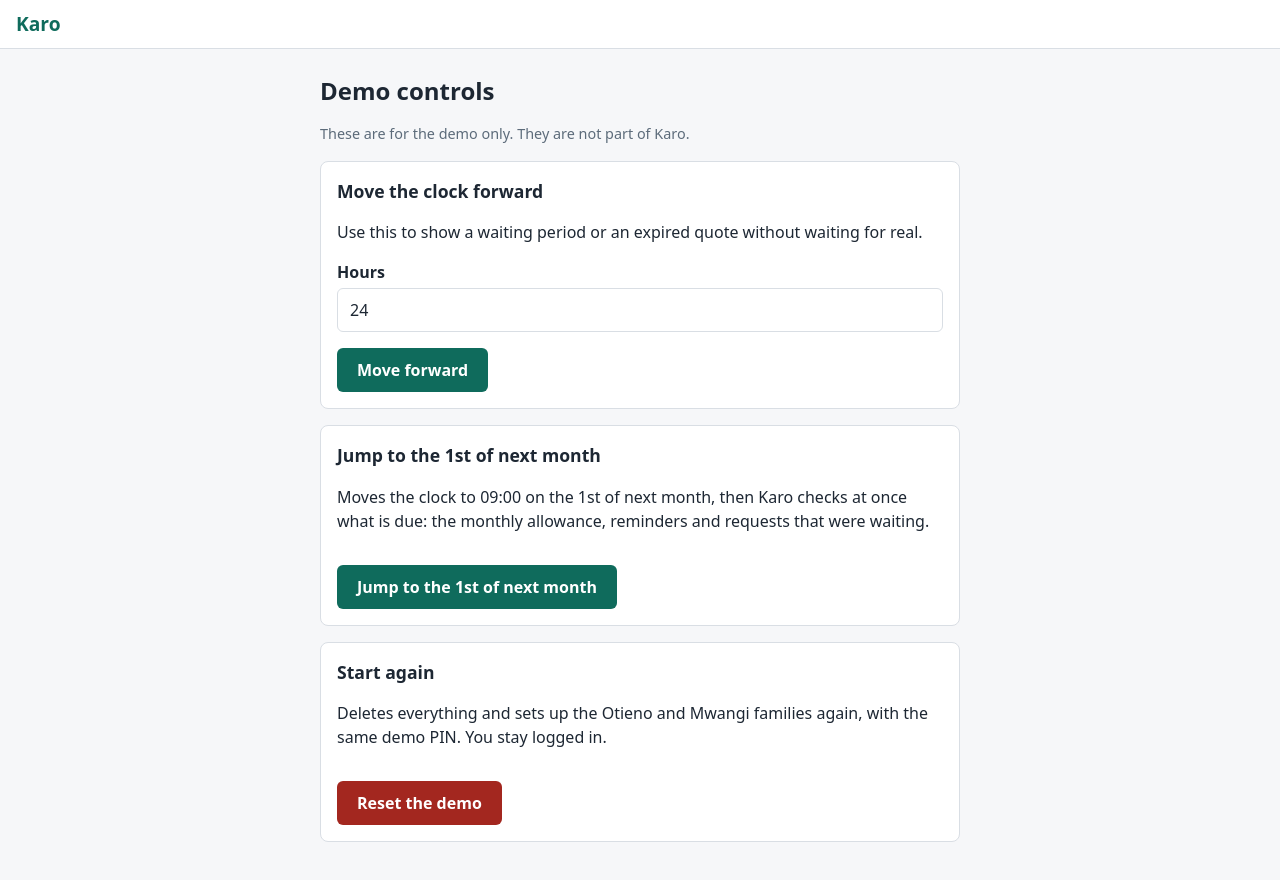
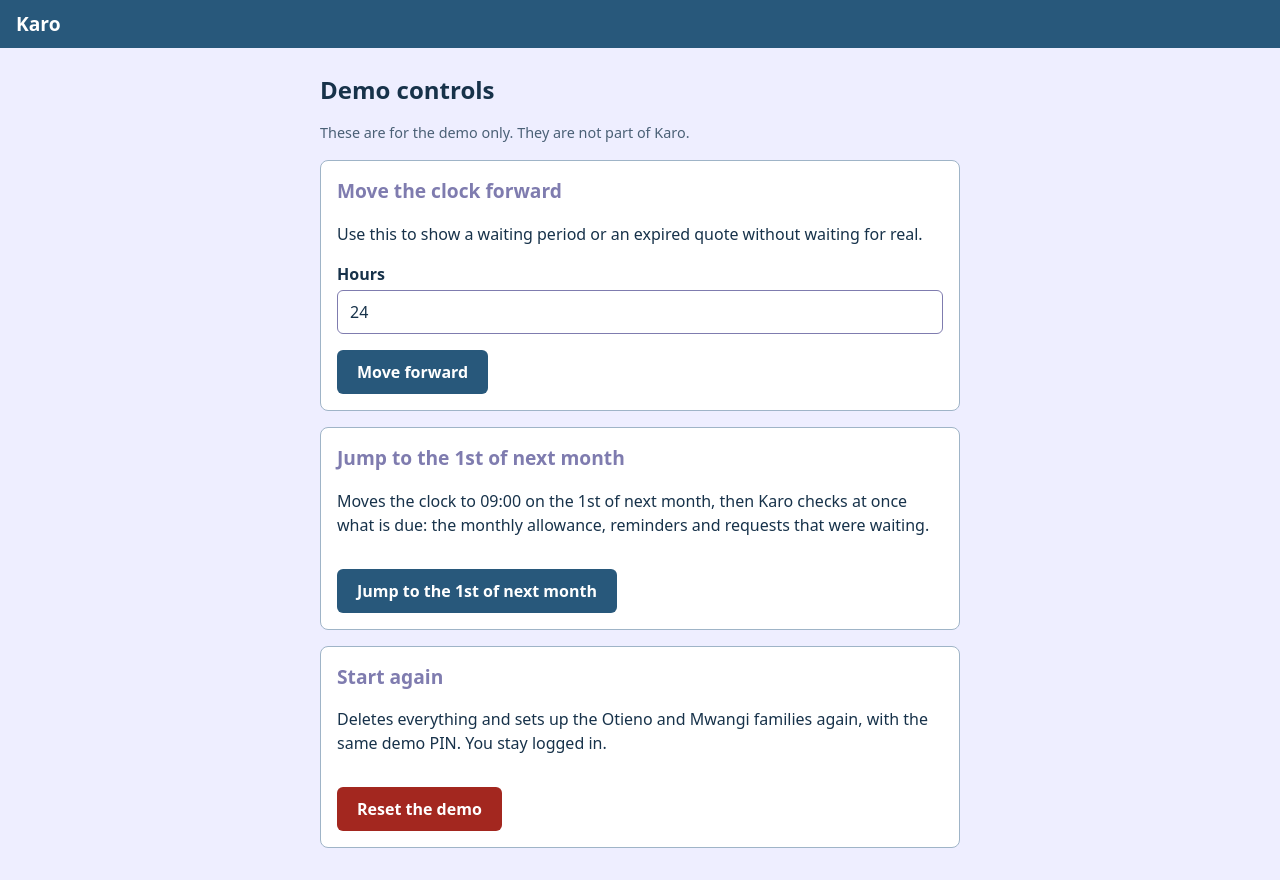
Before and after one commit to Jotham-Siror/karo, a FastAPI app: template src/karo/web/templates/demo.html in a window 1280 px wide. Before the commit the page ends 842 px from the top, so only its background shows below. Run offline with FastAPI, Linux system fonts and the light colour scheme; the template is opened without the code that fills it, so the values that code supplies are empty; parts of the project's set-up code (start-up, migrations or seed data) failed here and were passed over.

Commit message:
Restyle the web app in Baltic Blue and Lavender
Colours and CSS only. Header, links, buttons and user chat bubbles are Baltic Blue
with white text. The page and AI bubbles are Lavender with dark ink text. Powder
Blue draws borders and dividers. Muted Teal fills the success notices with dark ink
text. Error red and the warning banner are unchanged. Secondary body text uses a
slate near the ink, because Lavender Grey is too light for it, so Lavender Grey is
kept for the large bold card headings and the field borders.

Co-Authored-By: Claude Sonnet 5.5 <noreply@anthropic.com>

```diff
--- a/src/karo/web/static/style.css
+++ b/src/karo/web/static/style.css
@@ -1,15 +1,22 @@
 :root {
-  --ink: #1d2733;
-  --muted: #5c6b7a;
-  --paper: #f6f7f9;
+  /* Joseph's palette. Baltic Blue is the brand colour; Lavender is the page tint; Powder Blue draws borders and dividers. */
+  --ink: #17324a;
+  /* Body-size secondary text. Lavender Grey is too light for that, so this is a slate near the ink. */
+  --muted: #4a6076;
+  --paper: #eeeeff;
   --card: #ffffff;
-  --line: #d9dee4;
-  --brand: #0f6b5c;
+  --line: #9fb4c7;
+  --brand: #28587b;
+  --brand-hover: #1f4563;
   --brand-ink: #ffffff;
-  --ok: #19704a;
-  --ok-bg: #e4f4ec;
-  --info: #1f4f8f;
-  --info-bg: #e7eff9;
+  /* Lavender Grey: only for bold large text and for borders, because it is 3.9:1 on white. */
+  --label: #7f7caf;
+  /* Muted Teal is a fill with dark ink text, never text itself. */
+  --ok: #17324a;
+  --ok-bg: #9fb798;
+  --info: #28587b;
+  --info-bg: #ffffff;
+  /* Error and warning colours are unchanged: they carry meaning. */
   --bad: #a3271f;
   --bad-bg: #fbe9e7;
   --warn-bg: #fff3d6;
@@ -31,13 +38,14 @@ body {
   align-items: center;
   gap: 0.25rem 1rem;
   padding: 0.6rem 1rem;
-  background: var(--card);
-  border-bottom: 1px solid var(--line);
+  background: var(--brand);
+  color: var(--brand-ink);
 }
-.brand { font-weight: 700; font-size: 1.2rem; color: var(--brand); text-decoration: none; }
-.who { color: var(--muted); }
+.top .brand { font-weight: 700; font-size: 1.2rem; color: var(--brand-ink); text-decoration: none; }
+.who { color: var(--paper); }
 .top nav { margin-left: auto; display: flex; flex-wrap: wrap; gap: 0.25rem 1rem; }
-.top a { color: var(--brand); }
+.top a { color: var(--paper); }
+.top a:focus-visible { outline-color: var(--brand-ink); }
 
 .banner {
   padding: 0.4rem 1rem;
@@ -47,9 +55,13 @@ body {
   text-align: center;
 }
 
+a { color: var(--brand); }
+:focus-visible { outline: 3px solid var(--brand); outline-offset: 2px; }
+
 main { max-width: 42rem; margin: 0 auto; padding: 1rem; }
 h1 { font-size: 1.5rem; margin: 0.5rem 0; }
-h2 { font-size: 1.1rem; margin: 0 0 0.5rem; }
+h2 { font-size: 1.2rem; margin: 0 0 0.5rem; }
+.card h2 { color: var(--label); }
 .lead { color: var(--muted); }
 .hint { color: var(--muted); font-size: 0.9rem; }
 
@@ -67,7 +79,7 @@ input, select {
   min-height: 2.75rem;
   padding: 0.5rem 0.75rem;
   font: inherit;
-  border: 1px solid var(--line);
+  border: 1px solid var(--label);
   border-radius: 6px;
   background: #fff;
   color: inherit;
@@ -88,12 +100,13 @@ button, .button {
   text-decoration: none;
   cursor: pointer;
 }
-button.danger { background: var(--bad); }
+button:hover, .button:hover { background: var(--brand-hover); }
+button.danger, button.danger:hover { background: var(--bad); }
 
 .error, .notice { padding: 0.6rem 0.9rem; border-radius: 6px; margin: 0.75rem 0; }
 .error, .notice.bad { color: var(--bad); background: var(--bad-bg); }
 .notice.ok { color: var(--ok); background: var(--ok-bg); }
-.notice.info { color: var(--info); background: var(--info-bg); }
+.notice.info { color: var(--ink); background: var(--info-bg); border: 1px solid var(--line); border-left: 4px solid var(--info); }
 .chain { font-weight: 700; font-size: 1.1rem; }
 
 .summary { font-size: 1.2rem; font-weight: 600; }
@@ -103,12 +116,15 @@ button.danger { background: var(--bad); }
 .checks { list-style: none; margin: 0; padding: 0; }
 .checks li { padding: 0.25rem 0; border-bottom: 1px solid var(--line); }
 .checks li:last-child { border-bottom: 0; }
+summary { color: var(--brand); font-weight: 600; cursor: pointer; }
 .checks .wait strong, .checks .wait { color: var(--info); }
 .checks .block strong, .checks .block { color: var(--bad); }
 
-.scroll { overflow-x: auto; }
+.scroll { overflow-x: auto; background: var(--card); border: 1px solid var(--line); border-radius: 8px; }
 table { border-collapse: collapse; width: 100%; font-size: 0.85rem; }
 th, td { text-align: left; padding: 0.35rem 0.5rem; border-bottom: 1px solid var(--line); vertical-align: top; }
+th { color: var(--ink); border-bottom: 2px solid var(--brand); }
+tr:last-child td { border-bottom: 0; }
 td.data { font-family: ui-monospace, Consolas, monospace; overflow-wrap: anywhere; min-width: 14rem; }
 .mono { font-family: ui-monospace, Consolas, monospace; }
 
--- a/src/karo/web/templates/chat.html
+++ b/src/karo/web/templates/chat.html
@@ -9,7 +9,11 @@
   connect='{"url": "/api/chat", "method": "POST", "credentials": "same-origin"}'
   images='{"files": {"acceptedFormats": ".png,.jpg,.jpeg,.webp,.gif", "maxNumberOfFiles": 3}}'
   mixedFiles='{"files": {"acceptedFormats": ".pdf", "maxNumberOfFiles": 3}}'
-  textInput='{"placeholder": {"text": "Message Karo"}}'
+  textInput='{"placeholder": {"text": "Message Karo", "style": {"color": "#4a6076"}}, "styles": {"container": {"backgroundColor": "#ffffff", "border": "1px solid #7f7caf"}, "text": {"color": "#17324a"}, "focus": {"border": "1px solid #28587b"}}}'
+  messageStyles='{"default": {"user": {"bubble": {"backgroundColor": "#28587b", "color": "#ffffff"}}, "ai": {"bubble": {"backgroundColor": "#eeeeff", "color": "#17324a", "border": "1px solid #9fb4c7"}}}}'
+  submitButtonStyles='{"submit": {"container": {"default": {"backgroundColor": "#28587b", "borderRadius": "50%"}, "hover": {"backgroundColor": "#1f4563"}}, "svg": {"styles": {"default": {"filter": "brightness(0) invert(1)"}}}}, "disabled": {"container": {"default": {"backgroundColor": "#9fb4c7", "borderRadius": "50%"}}, "svg": {"styles": {"default": {"filter": "brightness(0) invert(1)"}}}}}'
+  chatStyle='{"border": "1px solid #9fb4c7"}'
+  auxiliaryStyle='.ai-message-text a { color: #28587b; } .user-message-text a { color: #ffffff; }'
   errorMessages='{"displayServiceErrorMessages": true}'
   browserStorage='{{ {"key": storage_key, "maxMessages": 200}|tojson }}'
   introMessage='{{ {"text": "Hi " ~ member.name ~ ". I'm Karo. Ask me about the fees, or send a photo or PDF of an invoice. Never type your PIN here: Karo will send you a link to the PIN page."}|tojson }}'
```
